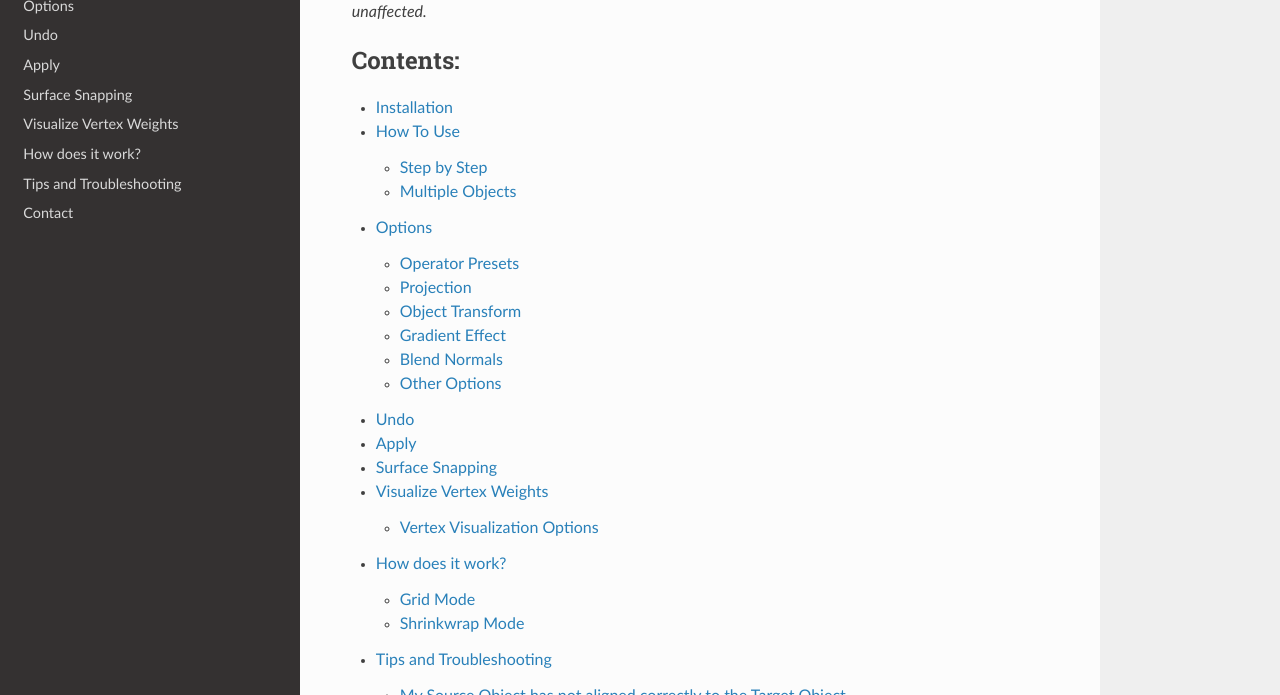
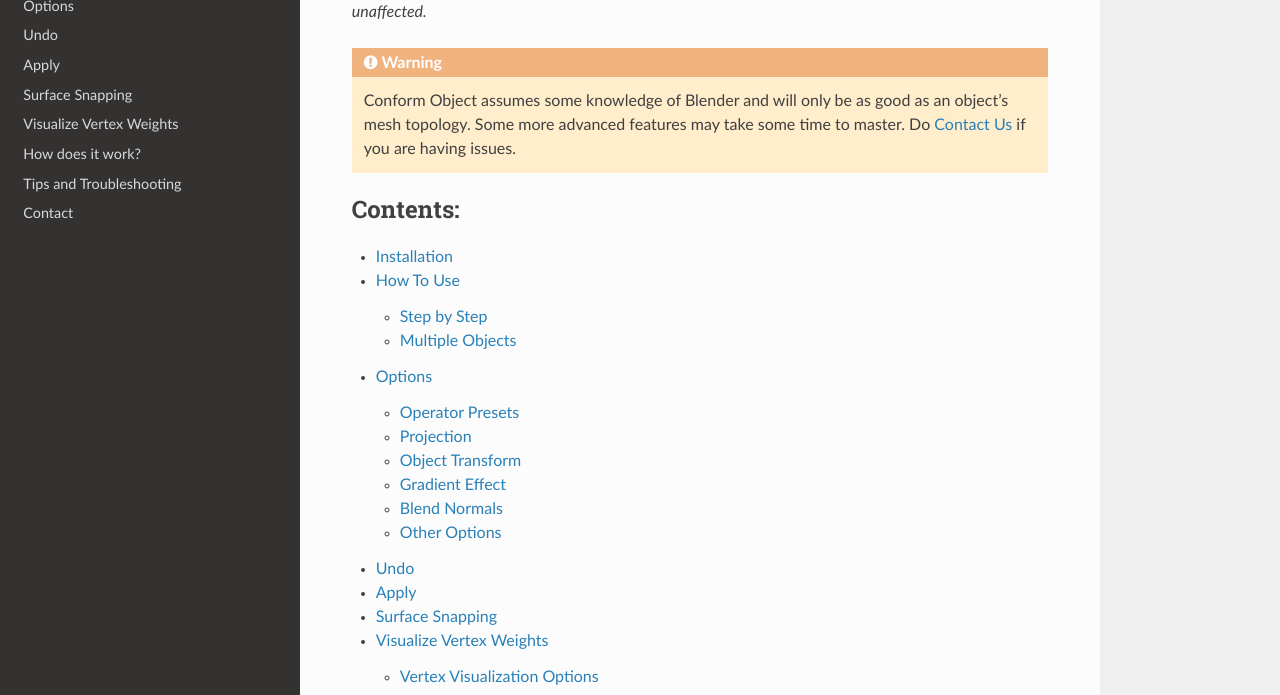
Before and after one commit to mkingsnorth/conform_object_docs, a Sphinx documentation site: the page built from docs/index.rst, in a window 1280 px wide and 900 px high, scrolled down 1519 px, cut to the strip 205-900 px from the top of the window. Built offline with Sphinx 7.4.7 and the Read the Docs theme 2.0.0, drawn with Linux system fonts in a browser that asks for light colours; pages that are not in the unit, such as notebooks, are missing from menus.

Commit message:
Added caveat

```diff
--- a/docs/index.rst
+++ b/docs/index.rst
@@ -50,6 +50,10 @@ Features:
 
   Here the :ref:`Gradient Effect` is used to affect the lower parts of the object, and leave the upper part unaffected.
 
+.. warning::
+
+    Conform Object assumes some knowledge of Blender and will only be as good as an object's mesh topology.  Some more advanced features may take some time to master.  Do :ref:`Contact Us<contact>` if you are having issues.
+
 
 .. toctree::
    :maxdepth: 2
```
Also changed, not shown: 5 other files.
